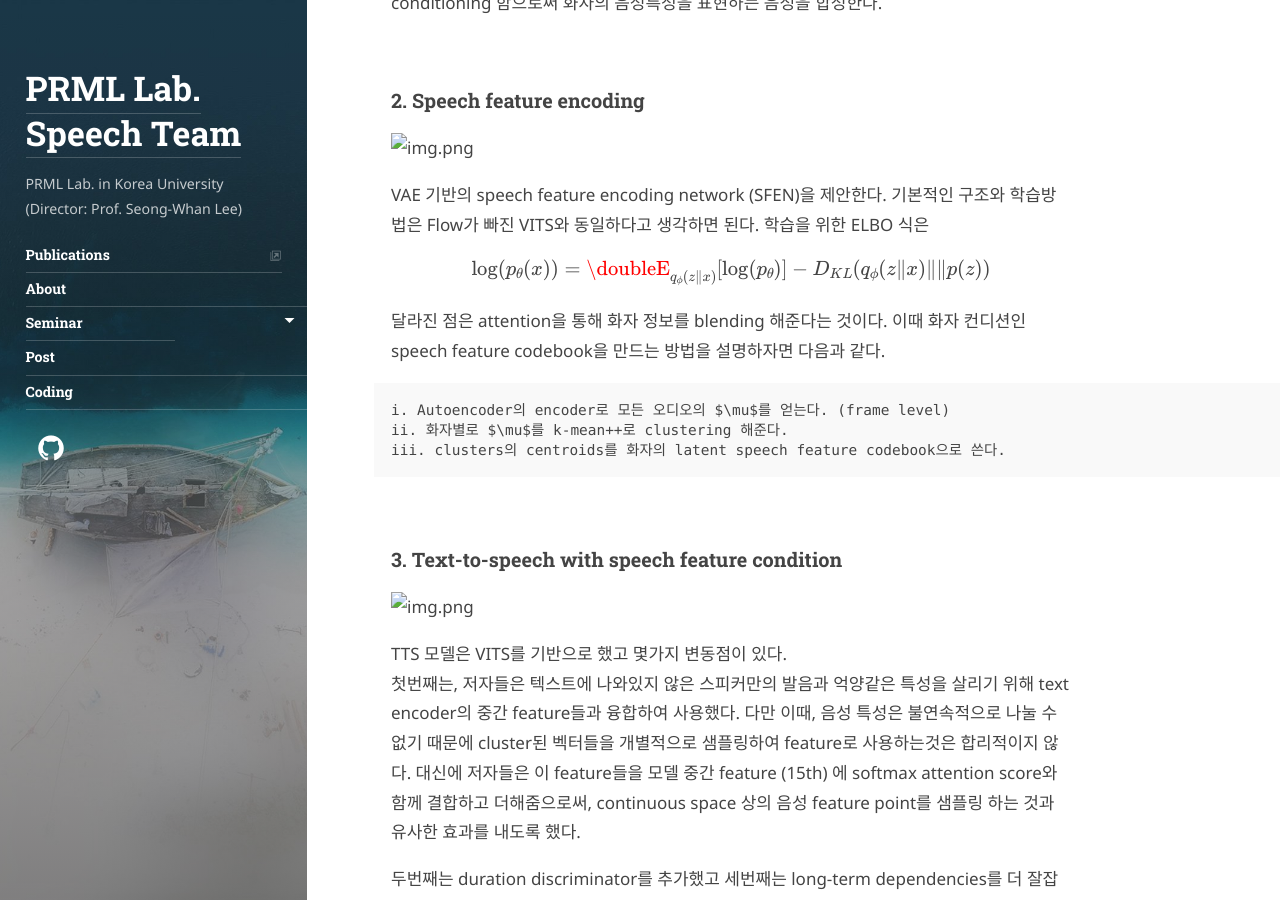
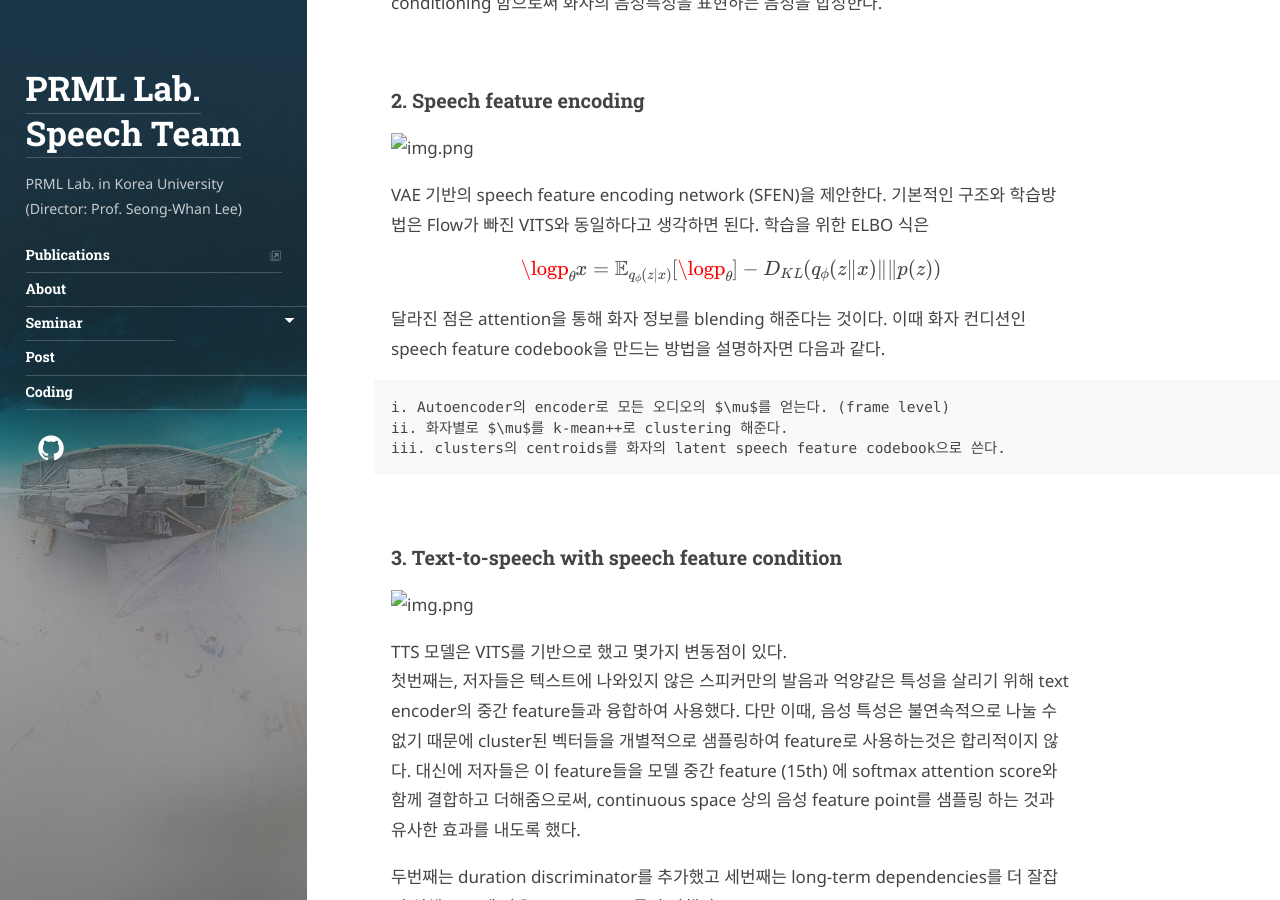
Before and after one commit to speech-team-korea/speech-team-korea.github.io, a Jekyll site: the page built from _posts/text-to-speech/2023-12-21-ELF.md, in a window 1280 px wide and 900 px high, scrolled down 1251 px. Built offline with Jekyll 4.4.1, drawn with Linux system fonts in a browser that asks for light colours; some web fonts are replaced; comment, search, counter and statistics services are not loaded.

Commit message:
Update 2023-12-21-ELF.md

```diff
--- a/_posts/text-to-speech/2023-12-21-ELF.md
+++ b/_posts/text-to-speech/2023-12-21-ELF.md
@@ -46,7 +46,7 @@ VAE 기반의 speech feature encoding network (SFEN)을 제안한다.
 학습을 위한 ELBO 식은
 
 $$
-\log(p_{\theta}(x)) = \doubleE_{q_{\phi}(z\|x)}[\log(p_{\theta})] - D_{KL}(q_{\phi}(z\|x)\|\|p(z))
+\logp_{\theta}x = \mathbb{E}_{q_{\phi}(z|x)}[\logp_{\theta}] - D_{KL}(q_{\phi}(z\|x)\|\|p(z))
 $$
 
 달라진 점은 attention을 통해 화자 정보를 blending 해준다는 것이다.
```
